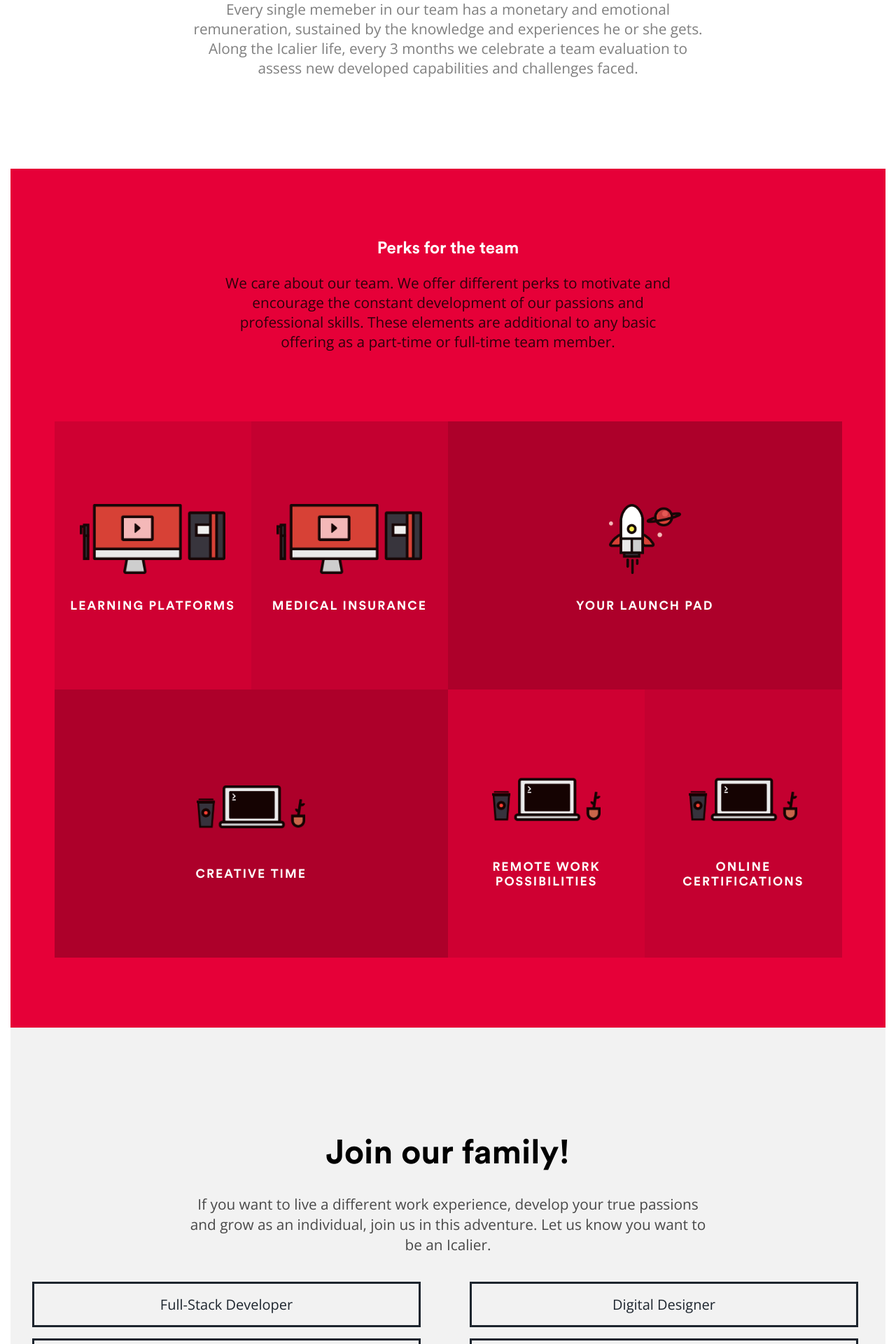
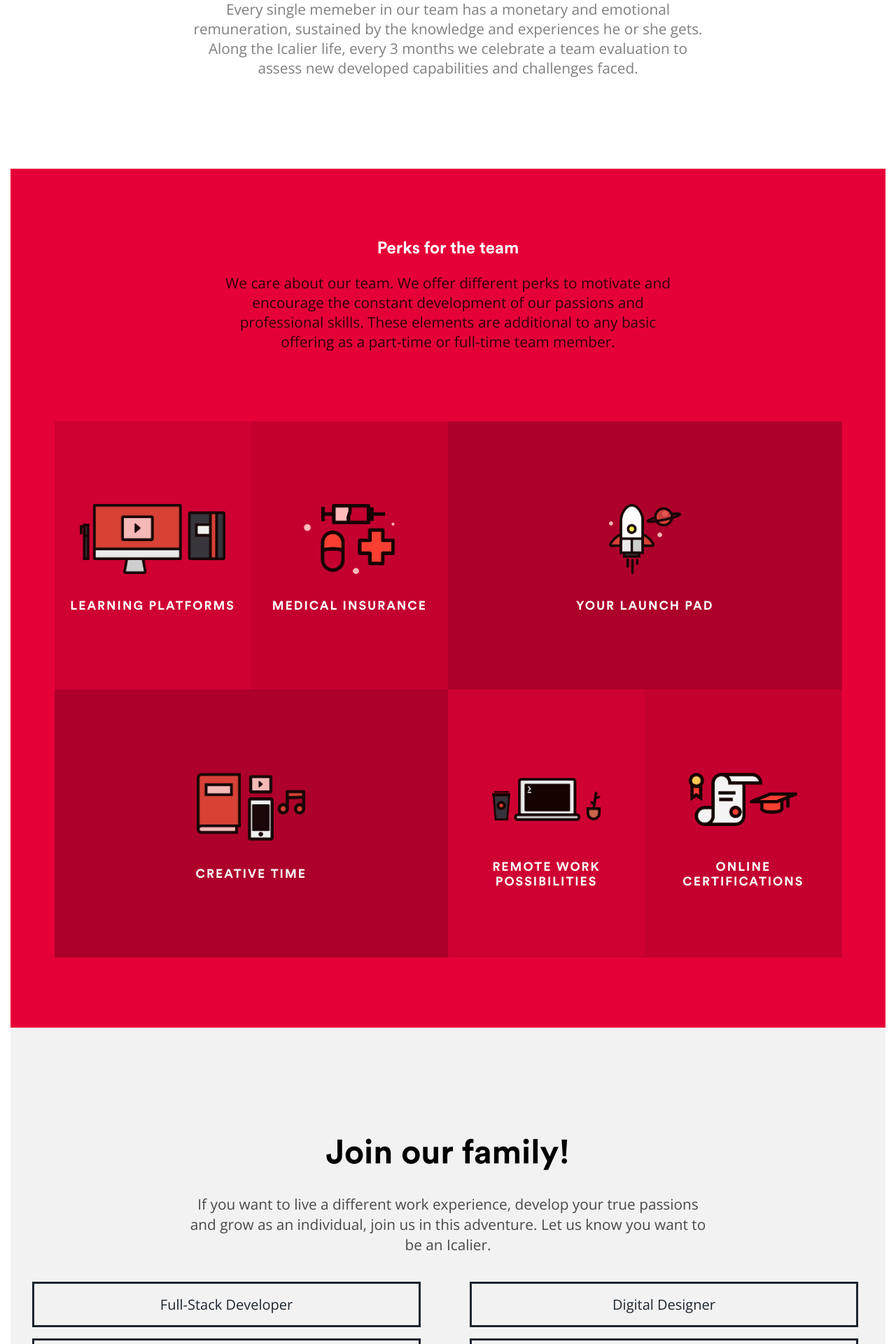
Before and after one commit to sshkarupa/icalialabs, a Jekyll site: the page built from templates/culture.html, in a window 1280 px wide. Shown: the part 1181-3101 px from the top of the page at 70% size. Built offline with Jekyll 4.4.1, drawn with Linux system fonts in a browser that asks for light colours; nearby versions of some CDN libraries; comment, search, counter and statistics services are not loaded.

Commit message:
Fix icons

```diff
--- a/templates/culture.html
+++ b/templates/culture.html
@@ -51,7 +51,7 @@ type: culture
 
       <div class="perk col-3 square-bg-2">
         <figure>
-          <img src="/assets/img/learn.png" alt="" class="perk-icon">
+          <img src="/assets/img/medical.png" alt="" class="perk-icon">
           <figcaption>
           <h3 class="perk-title">Medical insurance</h3>
           <p class="perk-description">Besides the basic insurance for full-time memebers, we offer an additional medican insurance to guarantee your tranquility when something happens.</p>
@@ -73,7 +73,7 @@ type: culture
     <div class="row clearfix">
       <div class="perk col-6 square-bg-3">
         <figure>
-          <img src="/assets/img/rewards.png" alt="" class="perk-icon">
+          <img src="/assets/img/creative.png" alt="" class="perk-icon">
           <figcaption>
           <h3 class="perk-title">Creative Time</h3>
           <p class="perk-description">As technology advances and changes, we need to be up to date every single day. Creative Time takes our fridays to spend the 20% of the week on something not-client related.</p>
@@ -83,7 +83,7 @@ type: culture
 
       <div class="perk col-3 square-bg-1">
         <figure>
-          <img src="/assets/img/rewards.png" alt="" class="perk-icon">
+          <img src="/assets/img/remote.png" alt="" class="perk-icon">
           <figcaption>
           <h3 class="perk-title">Remote work possibilities</h3>
           <p class="perk-description">You will miss our great office, but if something happens or you need to stay at your place, we are open to work in different places.</p>
@@ -93,7 +93,7 @@ type: culture
 
       <div class="perk col-3 square-bg-2">
         <figure>
-          <img src="/assets/img/rewards.png" alt="" class="perk-icon">
+          <img src="/assets/img/certificate.png" alt="" class="perk-icon">
           <figcaption>
           <h3 class="perk-title">Online certifications</h3>
           <p class="perk-description">If you want to take your brand new knowledge to the next level, we can sponsore you a certification in any MOOC or platform available. </p>
```
Also changed, not shown: 2 other files.
